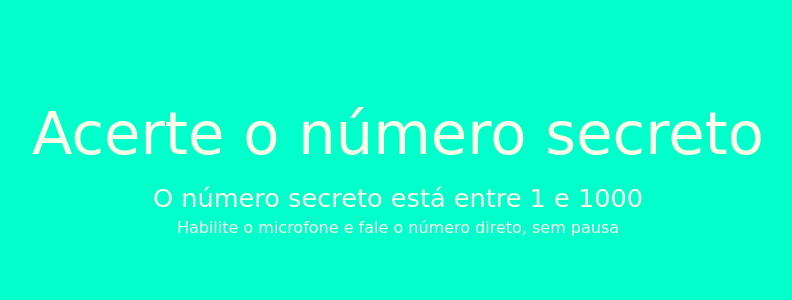
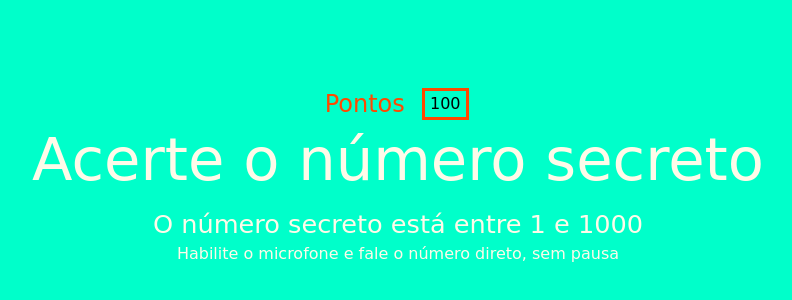
Before and after one commit to lu78abranches/numero-secreto, a plain HTML site: page index.html in a window 1280 px wide. Shown: the part 220-520 px from the top of the page, without its empty margins (242-1034 px from the left). Drawn offline with nearby package versions, Linux system fonts and the light colour scheme; a web font is replaced by a local one.

Commit message:
Adicionando placar de pontuação no jogo

```diff
--- a/app/validacao.js
+++ b/app/validacao.js
@@ -1,8 +1,12 @@
+let pontos = document.getElementById('pontos')
+pontos.innerHTML = 100;
+
 function validaChute(chute) {
     const numero = +chute;
 
     if (chuteForInvalido(numero)) {
-        if (chute.toUpperCase() === "GAME OVER") {
+
+        if (chute.toUpperCase() === "GAME OVER" || pontos.innerHTML <= 0) {
             document.body.innerHTML =
                 `
                     <h2>Game Over!!!</h2>
@@ -19,6 +23,7 @@ function validaChute(chute) {
         }
         else {
             elementoChute.innerHTML += '<div>Valor inválido</div>'
+            pontos.innerHTML = parseInt(pontos.innerHTML) + parseInt(-5);
         }
 
 
@@ -29,18 +34,25 @@ function validaChute(chute) {
         elementoChute.innerHTML += `
         <div>Valor inválido: Fale um número entre ${menorValor} e ${maiorValor}</div>
         `
-        return
+        pontos.innerHTML = parseInt(pontos.innerHTML) + parseInt(-5);
     }
 
     if (numero === numeroSecreto) {
+
         document.body.innerHTML = `
+            <div class="pontos-container">
+            <h3 class="pontuacao-texto">Pontos</h3>
+            <div class="pontuacao" id="pontos">${pontos.innerHTML = parseInt(pontos.innerHTML) + parseInt(20)}</div>
+            </div>
             <h2>Você acertou!</h2>
             <h3>O número secreto era ${numeroSecreto}</h3>
             <h4 class="jogar-novamente">Fale "Jogar mais uma vez" para continuar jogando</h4>
             <h4 class="terminar-jogo">Terminar o jogo diga "Game Over"</h4>
         `
+
         confetti.start();
         setTimeout(function () { confetti.stop(); }, 15000);
+
 
 
 
@@ -49,10 +61,12 @@ function validaChute(chute) {
         elementoChute.innerHTML += `
         <div>O número secreto é menor <i class="fa-solid fa-down-long"></i></div>
         `
+        pontos.innerHTML = parseInt(pontos.innerHTML) + parseInt(-5);
     } else {
         elementoChute.innerHTML += `
         <div>O número secreto é maior <i class="fa-solid fa-up-long"></i></div>
         `
+        pontos.innerHTML = parseInt(pontos.innerHTML) + parseInt(-5);
     }
 }
 
--- a/index.html
+++ b/index.html
@@ -16,6 +16,11 @@
 </head>
 
 <body>
+    <div class="pontos-container">
+        <h3 class="pontuacao-texto">Pontos</h3>
+        <div class="pontuacao" id="pontos"></div>
+    </div>
+
     <h1>Acerte o número secreto</h1>
 
     <h3>O número secreto está entre <span id="menor-valor">0</span> e <span id="maior-valor">100</span></h3>
--- a/style.css
+++ b/style.css
@@ -6,6 +6,7 @@
     --primary-color: #FEFBE9;
     --azul-color: rgb(0, 128, 255);
     --vermelho-color: #ff4800;
+    --preto-color: rgb(0, 0, 0);
 
 }
 
@@ -20,6 +21,26 @@ body {
     text-align: center;
     margin: 0;
     font-family: var(--font-family);
+}
+
+.pontos-container{
+    display: flex;
+    align-items: center;
+
+}
+
+.pontuacao {
+    border: 3px solid var(--vermelho-color);
+    display: inline-block;
+    font-size: 1em;
+    color: var(--preto-color);
+    padding: 5px;
+    margin: 10px;
+}
+
+.pontuacao-texto{
+    font-size: 1.5em;
+    color: var(--vermelho-color);
 }
 
 h1 {
```
